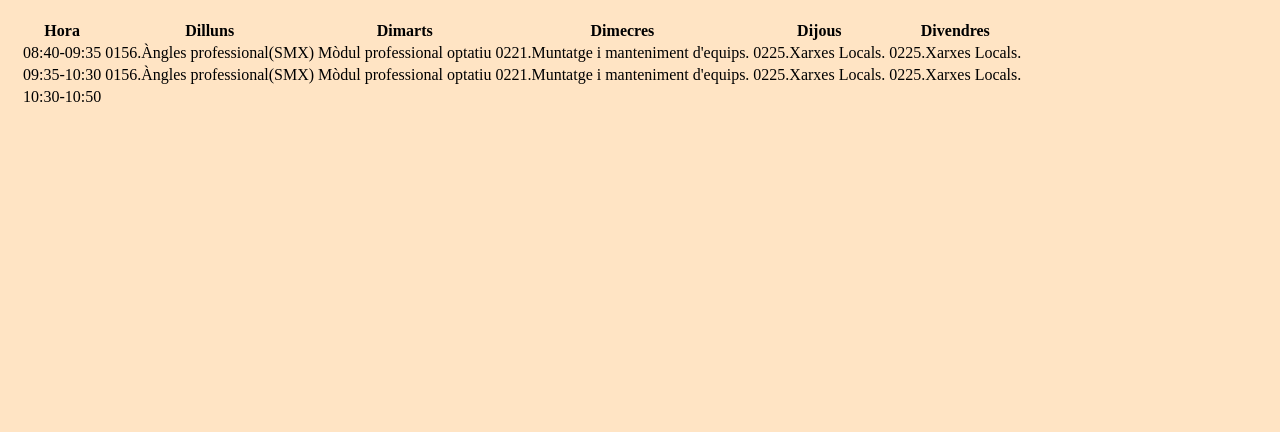
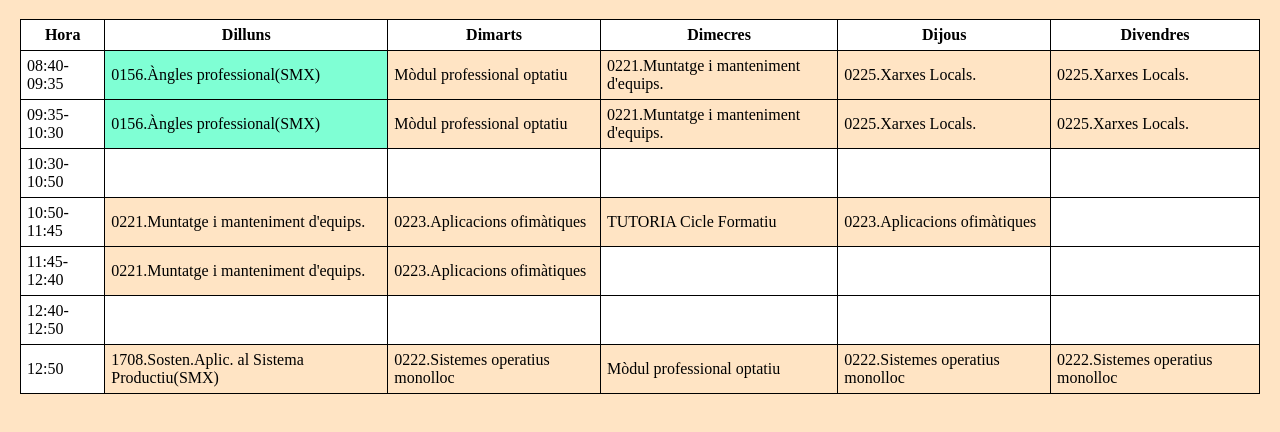
Before and after one commit to doaseo12-design/El-meu-portfoli, a plain HTML site: page pages/estudis.html in a window 1280 px wide. Shown: the part 124-556 px from the top of the page. Drawn offline with Linux system fonts and the light colour scheme.

Commit message:
Tercer commit

```diff
--- a/CSS/styles.css
+++ b/CSS/styles.css
@@ -52,6 +52,30 @@ div{
     margin: 20px;
 }
 
+/*tabla*/
+table, th, td {
+    border: 1px solid black;
+    border-collapse: collapse;
+    margin: 0px;
+}
+
+th, td{
+    padding: 6px;
+}
+
+th, .hora{
+    background-color: white;
+}
+
+.ingles{
+    background-color: aquamarine;
+}
+
+.optativa{
+    background-color: purple;
+}
+
+/*pie de pagina*/
 footer{
     position: fixed;
     bottom: 0;
--- a/pages/estudis.html
+++ b/pages/estudis.html
@@ -32,30 +32,61 @@
                     </thead>
                     <tbody>
                         <tr>
-                            <td>08:40-09:35</td>
-                            <td>0156.Àngles professional(SMX)</td>
+                            <td class="hora">08:40-09:35</td>
+                            <td class="ingles">0156.Àngles professional(SMX)</td>
                             <td>Mòdul professional optatiu</td>
                             <td>0221.Muntatge i manteniment d'equips.</td>
                             <td>0225.Xarxes Locals.</td>
                             <td>0225.Xarxes Locals.</td>
                         </tr>
                         <tr>
-                            <td>09:35-10:30</td>
-                            <td>0156.Àngles professional(SMX)</td>
+                            <td class="hora">09:35-10:30</td>
+                            <td class="ingles">0156.Àngles professional(SMX)</td>
                             <td>Mòdul professional optatiu</td>
                             <td>0221.Muntatge i manteniment d'equips.</td>
                             <td>0225.Xarxes Locals.</td>
                             <td>0225.Xarxes Locals.</td>
                         </tr>
                         <tr>
-                            <td>10:30-10:50</td>
-                            <td></td>
-                            <td></td>
-                            <td></td>
-                            <td></td>
-                            <td></td>
+                            <td class="hora">10:30-10:50</td>
+                            <td class="hora"></td>
+                            <td class="hora"></td>
+                            <td class="hora"></td>
+                            <td class="hora"></td>
+                            <td class="hora"></td>
                         </tr>
-                        <tr></tr>
+                        <tr>
+                            <td class="hora">10:50-11:45</td>
+                            <td>0221.Muntatge i manteniment d'equips.</td>
+                            <td>0223.Aplicacions ofimàtiques</td>
+                            <td>TUTORIA Cicle Formatiu</td>
+                            <td>0223.Aplicacions ofimàtiques</td>
+                            <td class="hora"></td>
+                        </tr>
+                        <tr>
+                            <td class="hora">11:45-12:40</td>
+                            <td>0221.Muntatge i manteniment d'equips.</td>
+                            <td>0223.Aplicacions ofimàtiques</td>
+                            <td class="hora"></td>
+                            <td class="hora"></td>
+                            <td class="hora"></td>
+                        </tr>
+                        <tr>
+                            <td class="hora">12:40-12:50</td>
+                            <td class="hora"></td>
+                            <td class="hora"></td>
+                            <td class="hora"></td>
+                            <td class="hora"></td>
+                            <td class="hora"></td>
+                        </tr>
+                        <tr>
+                            <td class="hora">12:50</td>
+                            <td>1708.Sosten.Aplic. al Sistema Productiu(SMX)</td>
+                            <td>0222.Sistemes operatius monolloc</td>
+                            <td>Mòdul professional optatiu</td>
+                            <td>0222.Sistemes operatius monolloc</td>
+                            <td>0222.Sistemes operatius monolloc</td>
+                        </tr>
                     </tbody>
                 </table>
             </div>
```
Also changed, not shown: index.html (+4 -4 lines).
